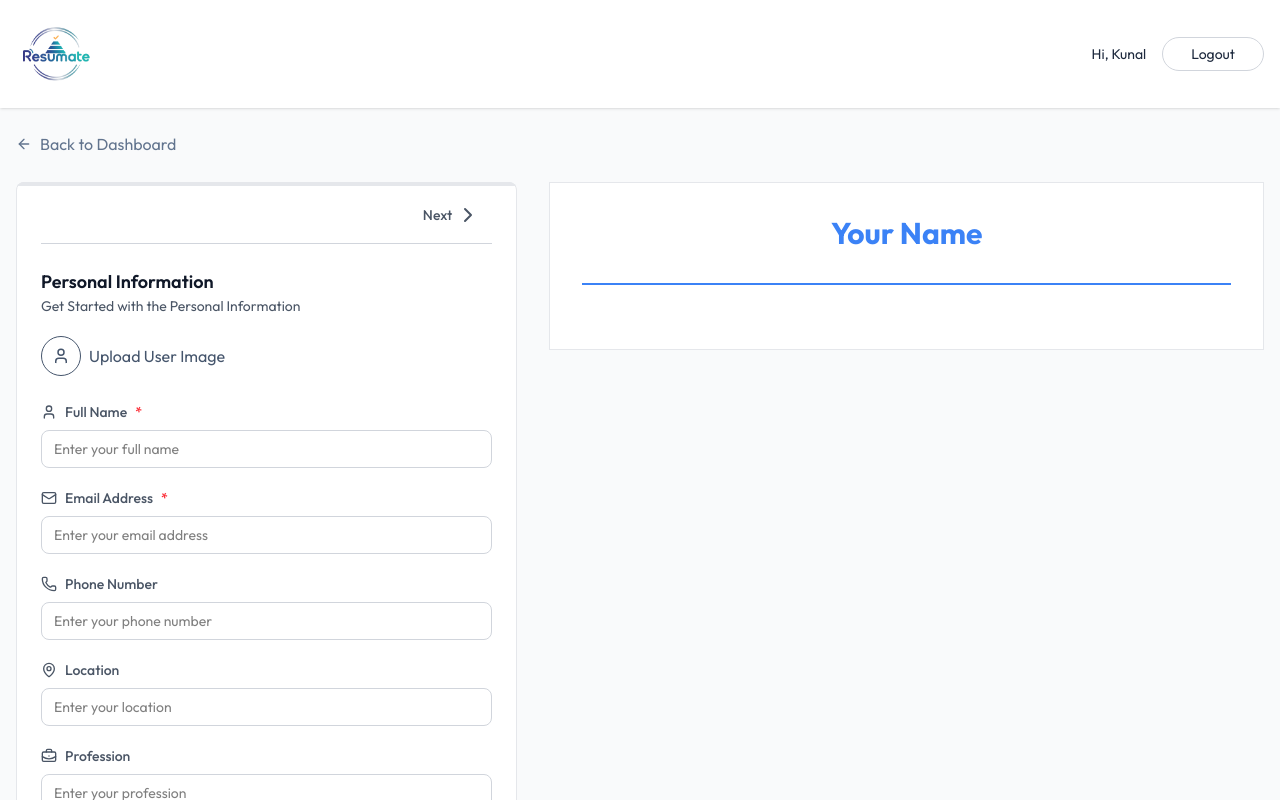
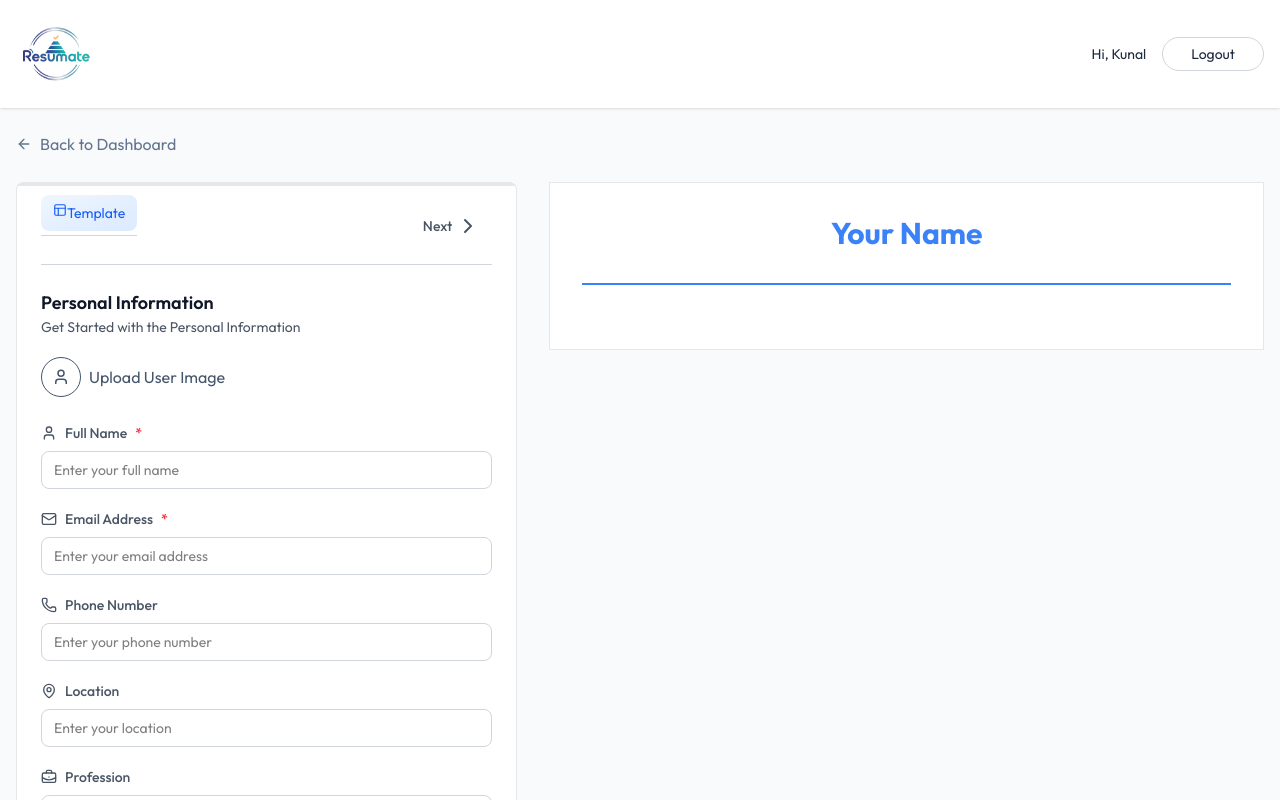
Before and after one commit to KunalxKushwaha/Resume-Builder, a React (Vite) app in the folder Frontend/: page /app/builder/1 in a window 1280 px wide. Shown: the top 800 px of the page. Built offline with nearby package versions, Linux system fonts and the light colour scheme.

Commit message:
Making Previews

```diff
--- a/Frontend/src/components/TemplateSelector.jsx
+++ b/Frontend/src/components/TemplateSelector.jsx
@@ -1,4 +1,5 @@
 import React from 'react'
+import { Layout, Check } from 'lucide-react';
 
 const TemplateSelector = ({selectedTemplate, onChange}) => {
 
@@ -30,7 +31,33 @@ const TemplateSelector = ({selectedTemplate, onChange}) => {
         }
     ]
   return (
-    <div>
+    <div className='relative'>
+        <button onClick={()=> setIsOpen(!isOpen)} className='flex items-centergap-1 text-sm text-blue-600 bg-gradient-to-br from-blue-50 to-blue-100 ring-blue-300 hover:ring transition-all px-3 py-2 rounded-lg'>
+            <Layout size={14} /> <span className='max-sm:hidden'>Template</span>
+        </button>
+        {
+            isOpen && (
+                <div className='absolute top-full w-xs p-3 mt-2 space-y-3 z-10 bg-white rounded-md border border-gray-200 shadow-sm'>
+                    {templates.map ((template) => (
+                        <div key={template.id} onClick={()=> {onChange(template.id); setIsOpen(false)}} className={`relative p-3 border rounded-md cursor-pointer transition-all ${selectedTemplate === template.id ? 'border-blue-400 bg-blue-100' : 'hover:border-gray-400 border-gray-300 hover:bg-gray-100'}`}>
+                            {selectedTemplate === template.id && (
+                                <div className='absolute top-2 right-2'>
+                                    <div className='size-5 bg-blue-400 rounded-full flex items-center justify-center'>
+                                        <Check className="w-3 h-3 text-white"/>
+                                    </div>
+
+                                </div>
+                            )}
+                            <div className='space-y-1'>
+                                <h4 className='font-medium text-gray-800'>{template.name}</h4>
+                                <div className='mt-2 p-2 bg-blue-50 rounded text-xs text-gray-500 italic'>{template.preview}</div>
+                            </div>
+
+                        </div>
+                    ))}
+                </div>
+            )
+        }
 
     </div>
   )
--- a/Frontend/src/pages/ResumeBuilder.jsx
+++ b/Frontend/src/pages/ResumeBuilder.jsx
@@ -4,6 +4,7 @@ import { dummyResumeData } from '../assets/assets'
 import { ArrowLeftIcon, Briefcase, ChevronLeft, ChevronRight, FileText, FolderIcon, GraduationCap, Sparkles, User } from 'lucide-react'
 import PersonalInfoForm from '../components/PersonalInfoForm'
 import ResumePreview from '../components/ResumePreview'
+import TemplateSelector from '../components/TemplateSelector'
 
 const ResumeBuilder = () => {
 
@@ -98,9 +99,12 @@ const ResumeBuilder = () => {
 
               {/* Section Navigations */}
               <div className='flex justify-between items-center mb-6 border-b border-gray-300 py-1'>
-                <div>
 
+                <div className='flex items-center justify-between mb-6 border-b border-gray-300 py-1'>
+
+                  <TemplateSelector selectedTemplate={resumeData.template} onChange={(template)=> setResumeData(prev => ({...prev, template}))}/>
                 </div>
+
                 <div className='flex items-center'>
                   {activeSectionIndex !== 0 && (
                     <button onClick ={()=> setActiveSectionIndex((prevIndex)=> Math.max(prevIndex - 1, 0)) } className='flex items-center gap-1 p-3 rounded-lg text-sm font-medium text-gray-600 hover:bg-gray-50 transtion-all' disabled={activeSectionIndex === 0}>
```
